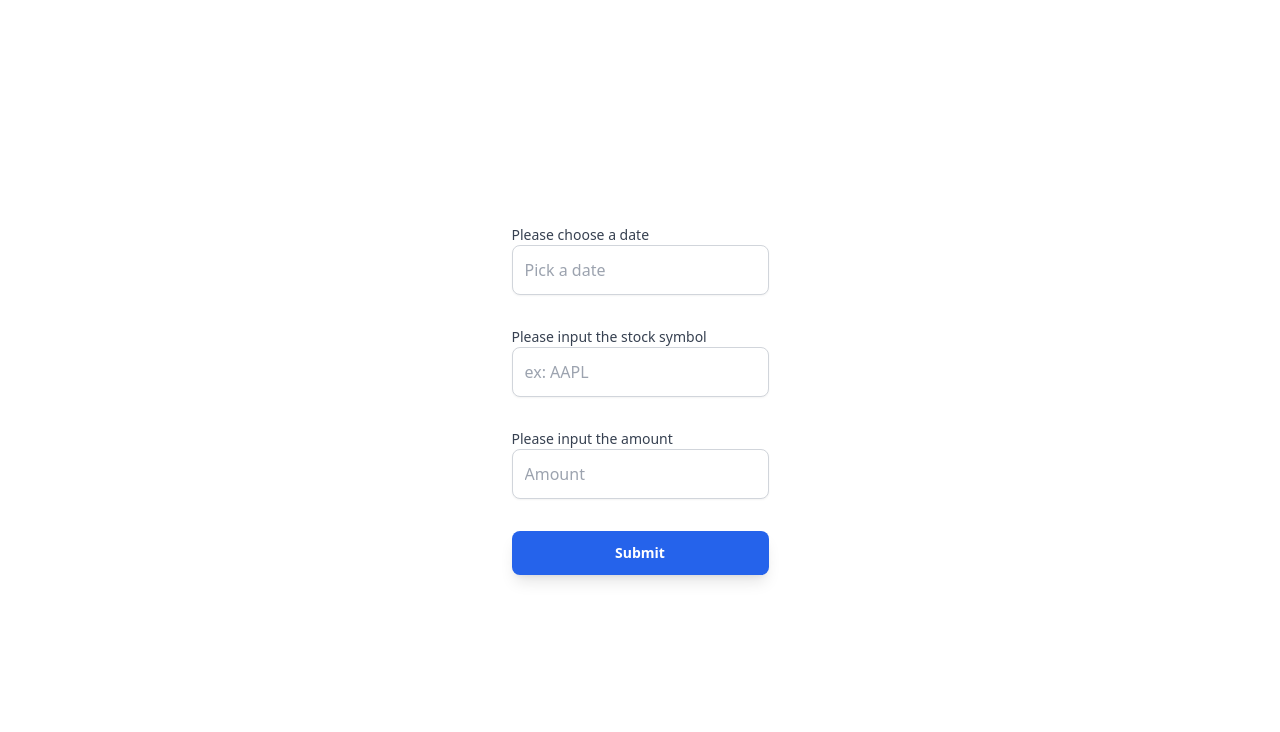
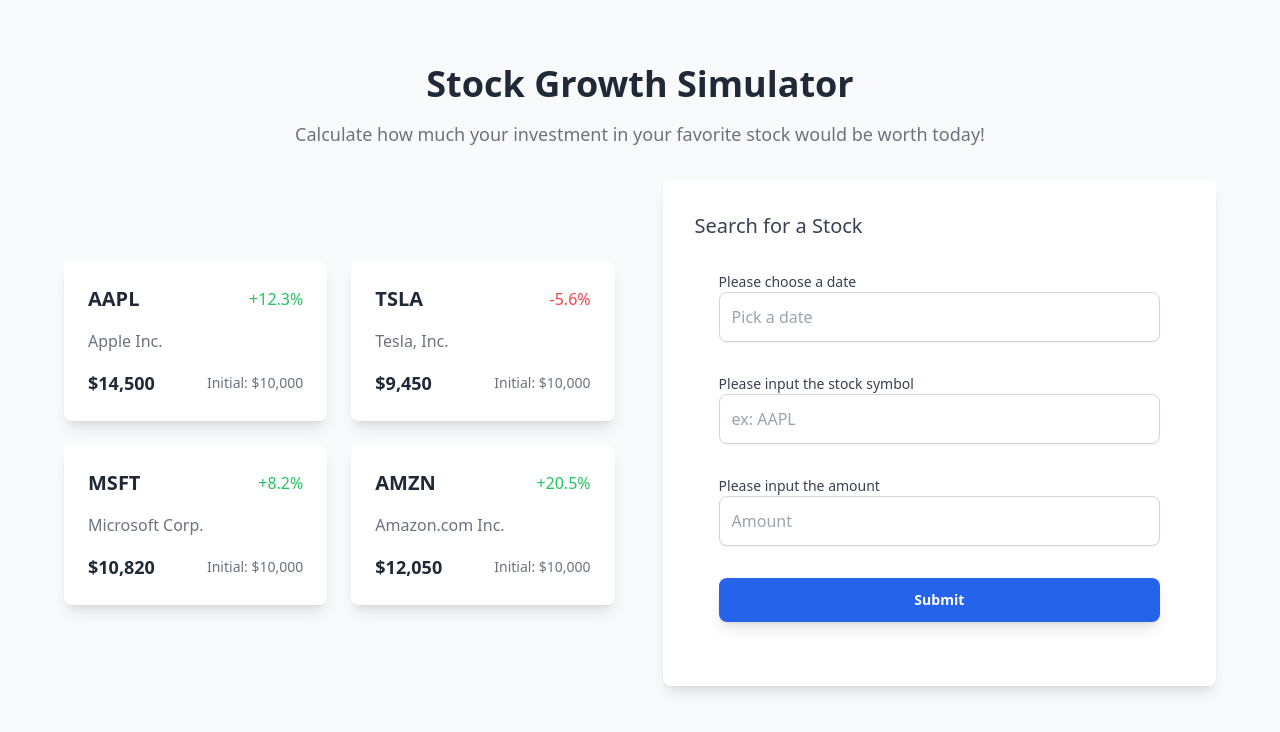
Before and after one commit to jasonjiang9142/Investra, a React (Vite) app in the folder client/: page / in a window 1280 px wide. Shown: the top 732 px of the page. Built offline with nearby package versions, Linux system fonts and the light colour scheme.

Commit message:
made some changes to the landing

```diff
--- a/client/src/components/stockChart.jsx
+++ b/client/src/components/stockChart.jsx
@@ -21,8 +21,14 @@
   Legend
 );
 
+
+
 const StockChart = ({ priceProgressionDates, priceProgressionRois }) => {
 
+  useEffect(() => {
+    console.log("Entering Stock Chart")
+    console.log(priceProgressionDates)
+  });
   // Process data for Chart.js
   const chartData = {
     labels: priceProgressionDates,  // Use priceProgressionDates for X-axis
--- a/client/src/routes/root.jsx
+++ b/client/src/routes/root.jsx
@@ -60,11 +60,14 @@
         setSearchIsLoading(true);
         const { amount, stockSymbol, inputDate } = searchParams;
         const get_return_on_investment = async () => {
-            setIsLoading(true);
+            setIsLoading(true); // Start loading
+
             try {
                 const queryParams = { symbol: stockSymbol, date: inputDate, amount };
+                console.log(queryParams);
                 const queryString = new URLSearchParams(queryParams).toString();
                 const response = await fetch(`${backendurl}/api/pricenow?${queryString}`);
+                console.log(response)
 
                 if (response.ok) {
                     const data = await response.json();
@@ -79,14 +82,17 @@
             } catch (e) {
                 console.error(e);
             } finally {
-                setIsLoading(false);
+                setIsLoading(false); // Stop loading
             }
         };
 
         if (amount && stockSymbol && inputDate) {
             get_return_on_investment();
         }
+    }, [searchParams]);
 
+    // Fetch price progression data when startDate and endDate change
+    useEffect(() => {
         const get_price_progression = async () => {
             const { amount, stockSymbol } = searchParams;
 
@@ -111,7 +117,10 @@
         if (startDate && endDate) {
             get_price_progression();
         }
+    }, [startDate, endDate, searchParams]);
 
+    // Fetch company data when stockSymbol changes
+    useEffect(() => {
         const fetchCompanyData = async (endpoint, setter) => {
             const queryParams = { symbol: searchParams.stockSymbol };
             const queryString = new URLSearchParams(queryParams).toString();
@@ -119,15 +128,11 @@
 
             if (response.ok) {
                 const data = await response.json();
-
-                if (endpoint == "/api/info/metrics") {
+                if (endpoint == '/api/info/metrics') {
                     setter(data.metric);
+                } else {
+                    setter(data);
                 }
-                else {
-                    setter(data);
-
-                }
-
             } else {
                 console.error(`Error fetching data from ${endpoint}`);
             }
@@ -138,11 +143,7 @@
             fetchCompanyData("/api/info/profile", setCompanyInfo);
             fetchCompanyData("/api/info/metrics", setCompanyMetrics);
         }
-
-        setSearchIsLoading(false);
-
-
-    }, [searchParams]);
+    }, [searchParams.stockSymbol]);
 
 
 
@@ -156,13 +157,89 @@
     return (
         <div>
             {!hasSearched ? (
-                <div className="flex items-center justify-center h-screen">
-                    <SearchForm passDataToGrandparent={passDataToGrandparent} />
+                <div className="min-h-screen bg-gray-50 p-16 flex flex-col items-center">
+                    {/* Header */}
+                    <header className="w-full max-w-4xl mb-8 text-center">
+                        <h1 className="text-4xl font-bold text-gray-800 mb-4">Stock Growth Simulator</h1>
+                        <p className="text-gray-500 text-lg">
+                            Calculate how much your investment in your favorite stock would be worth today!
+                        </p>
+                    </header>
+
+                    {/* Main Container */}
+                    <div className="flex w-full max-w-6xl gap-12 items-center justify-center">
+
+
+                        {/* Stock Cards */}
+                        <div className="w-1/2 grid grid-cols-2 gap-6">
+                            {/* Example Stock Card 1 */}
+                            <div className="bg-white p-6 rounded-lg shadow-lg">
+                                <div className="flex justify-between items-center mb-4">
+                                    <h2 className="text-xl font-semibold text-gray-800">AAPL</h2>
+                                    <span className="text-green-500 font-medium">+12.3%</span>
+                                </div>
+                                <p className="text-gray-500 mb-4">Apple Inc.</p>
+                                <div className="flex justify-between items-center">
+                                    <span className="text-lg font-bold text-gray-800">$14,500</span>
+                                    <span className="text-gray-500 text-sm">Initial: $10,000</span>
+                                </div>
+                            </div>
+
+                            {/* Example Stock Card 2 */}
+                            <div className="bg-white p-6 rounded-lg shadow-lg">
+                                <div className="flex justify-between items-center mb-4">
+                                    <h2 className="text-xl font-semibold text-gray-800">TSLA</h2>
+                                    <span className="text-red-500 font-medium">-5.6%</span>
+                                </div>
+                                <p className="text-gray-500 mb-4">Tesla, Inc.</p>
+                                <div className="flex justify-between items-center">
+                                    <span className="text-lg font-bold text-gray-800">$9,450</span>
+                                    <span className="text-gray-500 text-sm">Initial: $10,000</span>
+                                </div>
+                            </div>
+
+                            {/* Example Stock Card 3 */}
+                            <div className="bg-white p-6 rounded-lg shadow-lg">
+                                <div className="flex justify-between items-center mb-4">
+                                    <h2 className="text-xl font-semibold text-gray-800">MSFT</h2>
+                                    <span className="text-green-500 font-medium">+8.2%</span>
+                                </div>
+                                <p className="text-gray-500 mb-4">Microsoft Corp.</p>
+                                <div className="flex justify-between items-center">
+                                    <span className="text-lg font-bold text-gray-800">$10,820</span>
+                                    <span className="text-gray-500 text-sm">Initial: $10,000</span>
+                                </div>
+                            </div>
+
+                            {/* Example Stock Card 4 */}
+                            <div className="bg-white p-6 rounded-lg shadow-lg">
+                                <div className="flex justify-between items-center mb-4">
+                                    <h2 className="text-xl font-semibold text-gray-800">AMZN</h2>
+                                    <span className="text-green-500 font-medium">+20.5%</span>
+                                </div>
+                                <p className="text-gray-500 mb-4">Amazon.com Inc.</p>
+                                <div className="flex justify-between items-center">
+                                    <span className="text-lg font-bold text-gray-800">$12,050</span>
+                                    <span className="text-gray-500 text-sm">Initial: $10,000</span>
+                                </div>
+                            </div>
+                        </div>
+
+                        {/* Enlarged Search Box */}
+                        <div className="w-1/2 bg-white shadow-lg rounded-lg p-8">
+                            <label htmlFor="search" className="block text-xl font-medium text-gray-700 mb-6">
+                                Search for a Stock
+                            </label>
+                            <SearchForm id="search" passDataToGrandparent={passDataToGrandparent} />
+                        </div>
+                    </div>
                 </div>
-            ) : searchIsLoading ? (
-                <LoadingState message="Fetching company information..." />
+
+
+
             ) : (
                 <div>
+
                     <Navbar passDataToGrandparent={passDataToGrandparent} />
 
                     <div className="mx-32 my-8">
```
Also changed, not shown: 1 other file (tests, documents, lock files or other folders).
